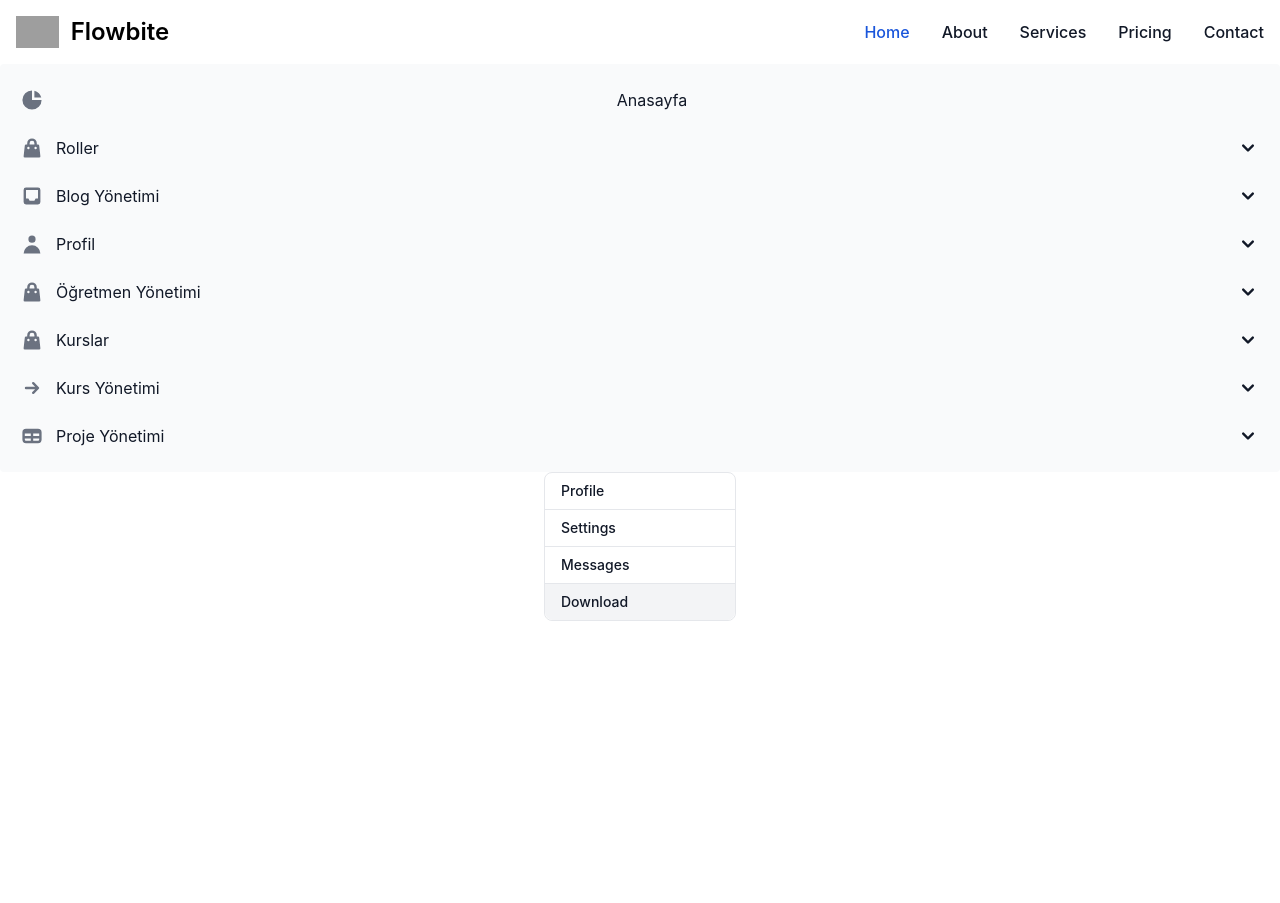
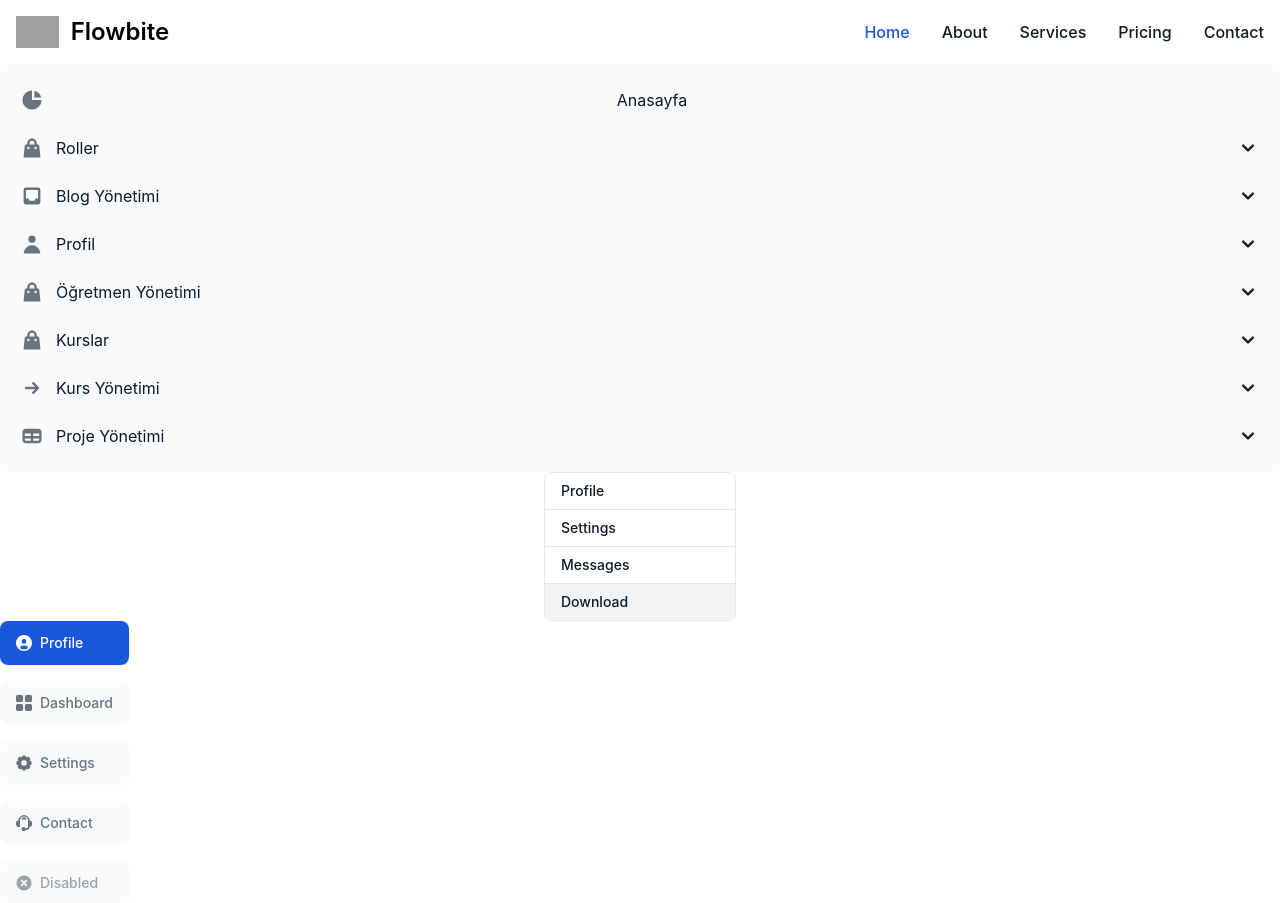
Before and after one commit to canata09/Tailwind-Flowbite-ReactJS-Library, a React (Create React App) app: page / in a window 1280 px wide. Shown: the top 903 px of the page. Before the commit the page ends 800 px from the top, so only its background shows below. Built offline with nearby package versions, Linux system fonts and the light colour scheme; grey boxes are pictures that could not be loaded.

Commit message:
Update App.js

```diff
--- a/src/App.js
+++ b/src/App.js
@@ -2,6 +2,8 @@ import './App.css';
 import Navabar from './components/Navabar/Navabar';
 import Sidemenu from './components/Sidemenu/Sidemenu';
 import Docliste from './components/Docliste/Docliste';
+import Linkliste from './components/Linkliste/Linkliste';
+import Vsekme from './components/Vsekme/Vsekme';
 
 function App() {
   return (
@@ -13,6 +15,10 @@ function App() {
 
       <Docliste />
 
+      <Vsekme />
+
+      <Linkliste />
+
     </div>
   );
 }
```
